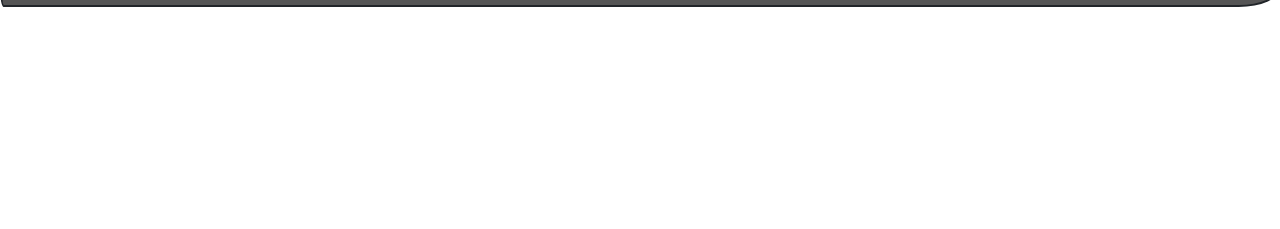
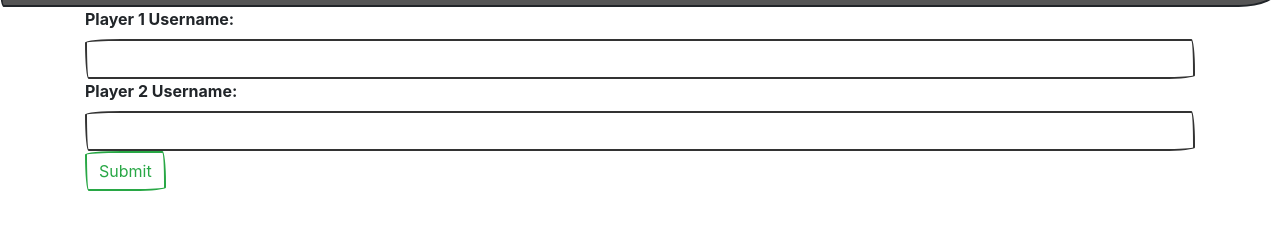
Before and after one commit to haletothewood/GithubBattle, a plain HTML site: page index.html in a window 1280 px wide. Shown: the part 53-282 px from the top of the page. Drawn offline with nearby package versions, Linux system fonts and the light colour scheme; a web font is replaced by a local one.

Commit message:
Adding form for players

```diff
--- a/index.html
+++ b/index.html
@@ -27,6 +27,15 @@
     </nav>
 
     <main role="main" class="container">
+      <form>
+        <div class="form-group">
+            <label for="player1">Player 1 Username:</label>
+            <input type="text" class="form-control" id="player1">
+            <label for="player2">Player 2 Username:</label>
+            <input type="text" class="form-control" id="player2">
+            <button id="findPlayers" class="btn btn-outline-success my-2 my-sm-0" type="submit">Submit</button>
+        </div>
+      </form>
       <div class="battle container">
         <div id="battle"></div>
         <div id="winner"></div>
--- a/js/main.js
+++ b/js/main.js
@@ -0,0 +1,3 @@
+$(document).ready(function(){
+  console.log("ready...")
+});
```
